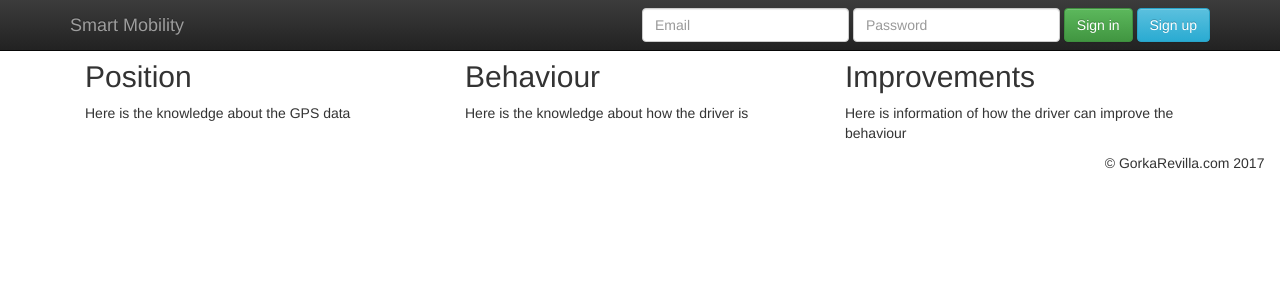
After one commit to gorkarevilla/SmartMobility, a Django app: page /display in a window 1280 px wide. The commit adds this page. Shown: the top 300 px of the page. Run offline with Django 3.2, Linux system fonts and the light colour scheme; some libraries are stand-ins or nearby versions.

Commit message:
Add Static templates for knowledge

```diff
--- /dev/null
+++ b/behaviour/templates/behaviour/display.html
@@ -0,0 +1,22 @@
+{% extends "base.html" %}
+
+{% block content %}
+
+<div class="container">
+
+    <div class="col-md-4">
+    	<h2>Position</h2>
+    	<p>Here is the knowledge about the GPS data</p>
+    </div>
+    <div class="col-md-4">
+    	<h2>Behaviour</h2>
+    	<p>Here is the knowledge about how the driver is</p>
+	</div>
+    <div class="col-md-4">
+        <h2>Improvements</h2>
+        <p>Here is information of how the driver can improve the behaviour</p>
+    </div>
+
+</div>
+
+{% endblock %}
--- a/behaviour/templates/behaviour/index.html
+++ b/behaviour/templates/behaviour/index.html
@@ -27,7 +27,7 @@
     <div class="col-md-4">
       <h2>Knowledge</h2>
       <p>Here you can see all the knowledge adquired by the system from your data</p>
-      <p><a class="btn btn-default" href="#" role="button">Get Knowledge &raquo;</a></p>
+      <p><a class="btn btn-default" href="display" role="button">Get Knowledge &raquo;</a></p>
     </div>
   </div>
 
--- a/behaviour/urls.py
+++ b/behaviour/urls.py
@@ -9,5 +9,6 @@ urlpatterns = [
     url(r'^$', views.index, name='index'),
     url(r'^maposm', views.maposm, name='maposm'),
     url(r'^upload', views.upload, name='upload'),
+    url(r'^display', views.display, name='display'),
     url(r'^data.geojson$', GeoJSONLayerView.as_view(model=Trips), name='data'),
 ]
--- a/behaviour/views.py
+++ b/behaviour/views.py
@@ -47,6 +47,8 @@ def upload(request):
 		formupload = UploadFileForm()
 	return render(request, 'behaviour/upload.html', {'formupload': formupload})
 
+def display(request):
+	return render (request, 'behaviour/display.html')
 
 #Process the file
 #Format:
```
Also changed, not shown: 2 other files.
